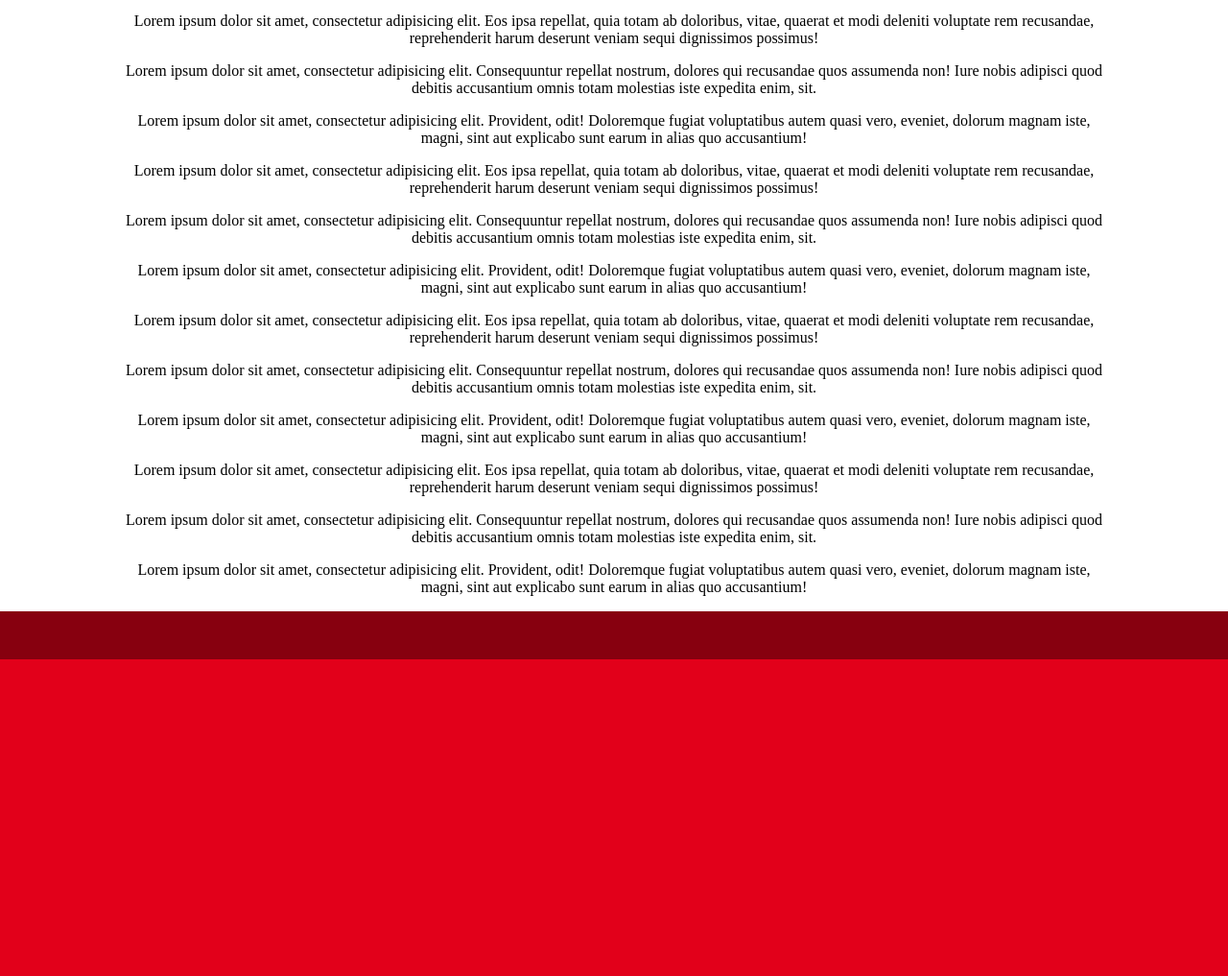
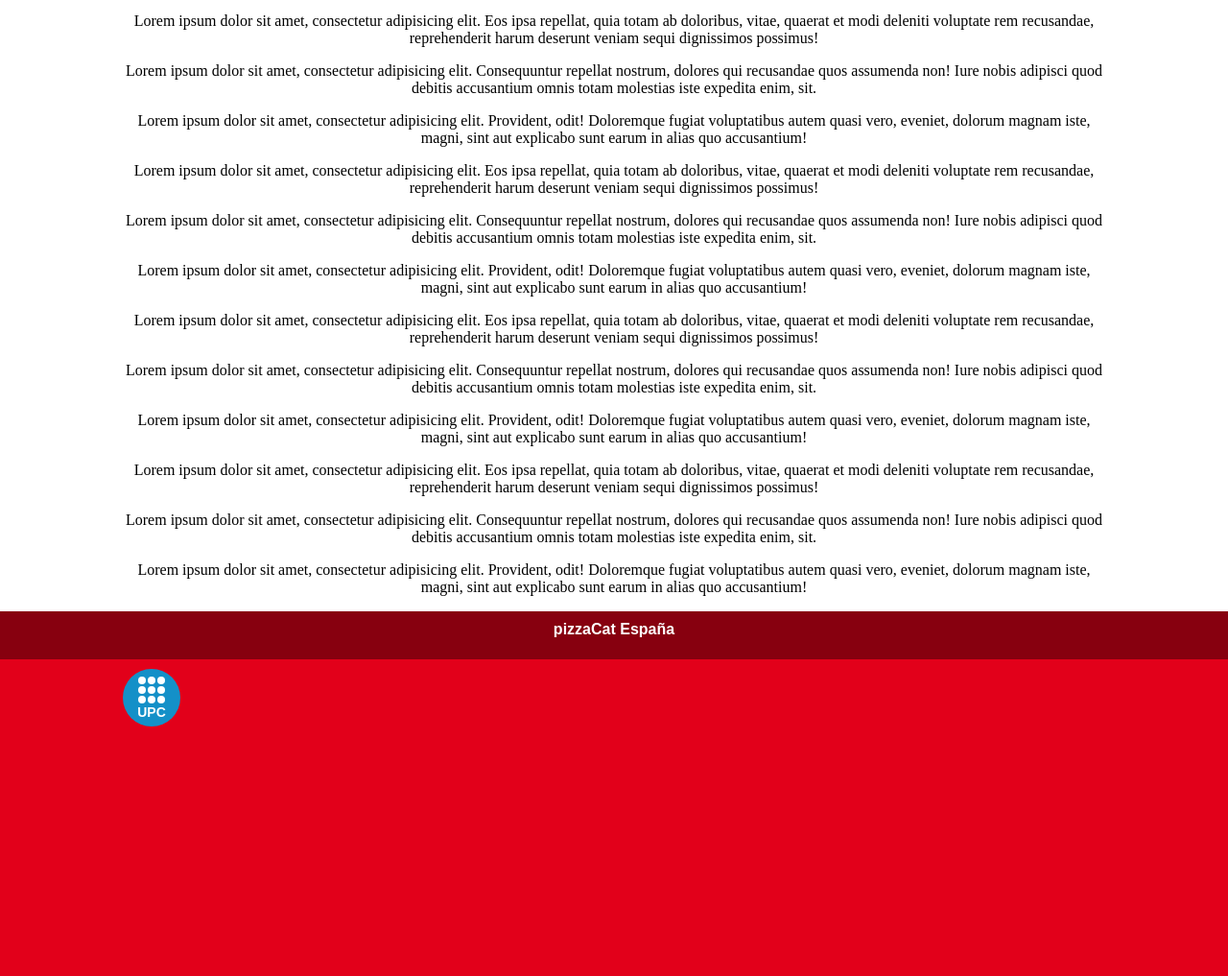
Before and after one commit to sergiowalls/radiopizza, a plain HTML site: page index.html in a window 1280 px wide. Shown: the part 1123-2140 px from the top of the page at 96% size. Drawn offline with nearby package versions, Linux system fonts and the light colour scheme.

Commit message:
Added footer and header

```diff
--- a/css/style.css
+++ b/css/style.css
@@ -21,11 +21,20 @@ header {
 }
 
 #prefooter {
+	color: white;
+	font-family: arial;
+	font-weight: bold;
+	text-align: center;
 	height: 50px;
 	width: 100%;
 	background: #87000f;
 	position: relative;
 }
+
+#prefooter p {
+	padding-top: 10px;
+}
+
 #footer {
 	height: 330px;
 	width: 100%;
--- /dev/null
+++ b/footer.html
@@ -0,0 +1,84 @@
+<style type="text/css">
+	.redonda {
+		position: relative;
+		top: 10px;
+		left: 10%;
+		background: #1490C8;
+		width: 60px;
+		height: 60px;
+		border-radius: 100%;
+	}
+
+	.caja {
+		width: 40px;
+		height: 40px;
+		margin: auto;
+		top: 7px;
+		position: relative;
+	}
+
+	.fila1 {
+		clear: left;
+		position: relative;
+		margin: auto;
+		width: 30px;
+	}
+
+	.fila2 {
+		clear: left;
+		position: relative;
+		margin: auto;
+		width: 30px;
+	}
+
+	.fila3 {
+		clear: left;
+		position: relative;
+		margin: auto;
+		width: 30px;
+	}
+
+	.bola {
+		float: left;
+		margin: 1px;
+		background: white;
+		width: 8px;
+		height: 8px;
+		border-radius: 100%;
+	}
+
+	.letra {
+		clear: left;
+		color: white;
+		font-size: 14px;
+		font-family: arial;
+		font-weight: bold;
+		text-align: center;
+	}
+
+</style>
+<footer>
+	<div id="prefooter"><p>pizzaCat España</p></div>
+	<div id="footer">	<div class="redonda">
+		<div class="caja">
+			<div class="fila1">
+				<div class="bola"></div>
+				<div class="bola"></div>
+				<div class="bola"></div>
+			</div>
+			<div class="fila2">
+				<div class="bola"></div>
+				<div class="bola"></div>
+				<div class="bola"></div>
+			</div>
+			<div class="fila3">
+				<div class="bola"></div>
+				<div class="bola"></div>
+				<div class="bola"></div>
+			</div>
+			<div class="letra">UPC</div>
+		</div>
+	</div></div>
+
+
+</footer>
--- /dev/null
+++ b/header.html
@@ -0,0 +1,12 @@
+<header>
+	<img src="img/logo.png" title="pizzaCat-Logo" id="logo">
+	<nav>
+		<ul id="menu">
+			<a href="index.html"><li class="item">Inicio</li></a>
+			<li class="item">CVs</li>
+			<a href="noticias.html"><li class="item">Noticia</li></a>
+			<a href="androitor-3000.html"><li class="item">Juego</li></a>
+			<a href="galeria.html"><li class="item">Galeria</li></a>
+		</ul>
+	</nav>
+</header>
--- a/index.html
+++ b/index.html
@@ -4,23 +4,13 @@
 	<meta charset="UTF-8">
 	<title>pizzaCat</title>
 	<link rel="stylesheet" type="text/css" href="./css/style.css" media="screen" />
+	<script type="text/javascript" src="https://ajax.googleapis.com/ajax/libs/angularjs/1.5.6/angular.min.js"></script>
 </head>
 
-<body>
-<header>
-	<img src="img/logo.png" title="pizzaCat-Logo" id="logo">
-	<nav>
-		<ul id="menu">
-			<a href="index.html"><li class="item">Inicio</li></a>
-			<li class="item">CVs</li>
-			<a href="noticias.html"><li class="item">Noticia</li></a>
-			<a href="androitor-3000.html"><li class="item">Juego</li></a>
-			<a href="galeria.html"><li class="item">Galeria</li></a>
-		</ul>
-	</nav>
-</header>
+<body ng-app>
+<div ng-include = "'header.html'"></div>
 <div id = "content">
-<img src="img/pizzacat.jpg" title="Gato repartiendo pizza">
+	<img src="img/pizzacat.jpg" title="Gato repartiendo pizza">
 	<p>Lorem ipsum dolor sit amet, consectetur adipisicing elit. Eos ipsa repellat, quia totam ab doloribus, vitae, quaerat et modi deleniti voluptate rem recusandae, reprehenderit harum deserunt veniam sequi dignissimos possimus!</p>
 	<p>Lorem ipsum dolor sit amet, consectetur adipisicing elit. Consequuntur repellat nostrum, dolores qui recusandae quos assumenda non! Iure nobis adipisci quod debitis accusantium omnis totam molestias iste expedita enim, sit.</p>
 	<p>Lorem ipsum dolor sit amet, consectetur adipisicing elit. Provident, odit! Doloremque fugiat voluptatibus autem quasi vero, eveniet, dolorum magnam iste, magni, sint aut explicabo sunt earum in alias quo accusantium!</p>
@@ -43,9 +33,6 @@
 	<p>Lorem ipsum dolor sit amet, consectetur adipisicing elit. Consequuntur repellat nostrum, dolores qui recusandae quos assumenda non! Iure nobis adipisci quod debitis accusantium omnis totam molestias iste expedita enim, sit.</p>
 	<p>Lorem ipsum dolor sit amet, consectetur adipisicing elit. Provident, odit! Doloremque fugiat voluptatibus autem quasi vero, eveniet, dolorum magnam iste, magni, sint aut explicabo sunt earum in alias quo accusantium!</p>
 </div>
-<footer>
-	<div id="prefooter"></div>
-	<div id="footer"></div>
-</footer>
+<div ng-include = "'footer.html'"></div>
 </body>
 </html>
```
